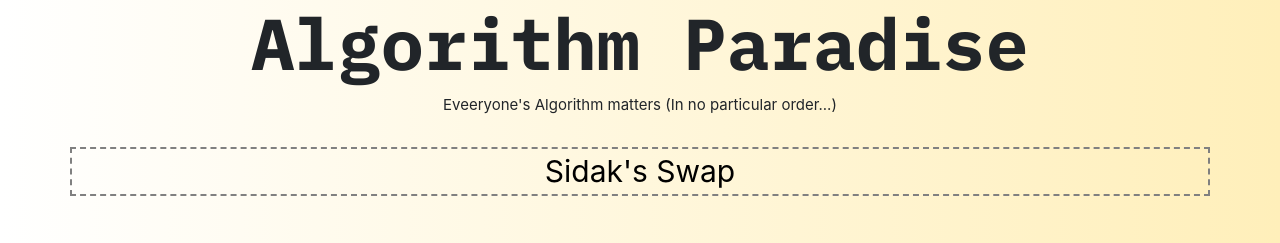
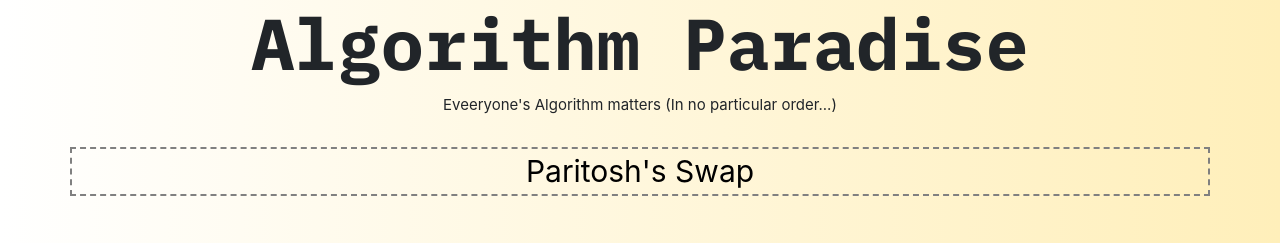
Before and after one commit to theNaut1lus/algorithm-paradise, a plain HTML site: page index.html in a window 1280 px wide. Shown: the top 243 px of the page. Drawn offline with nearby package versions, Linux system fonts and the light colour scheme.

Commit message:
Changes to the page.

```diff
--- a/index.html
+++ b/index.html
@@ -17,7 +17,7 @@
         </div>
         <div class="row entry-grid">
             <div class="col-md-12 entry text-center">
-                <a href="entries/paritosh-swap.html">Sidak's Swap</a>
+                <a href="entries/paritosh-swap.html">Paritosh's Swap</a>
             </div>
         </div>
 
```
